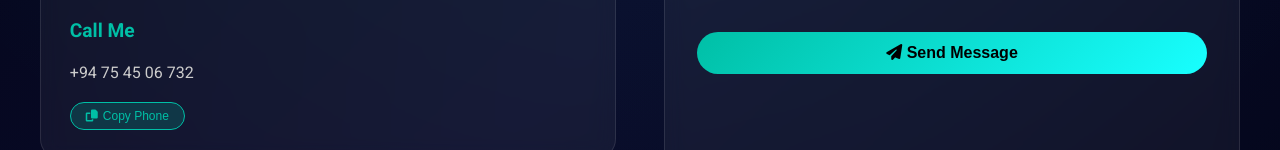
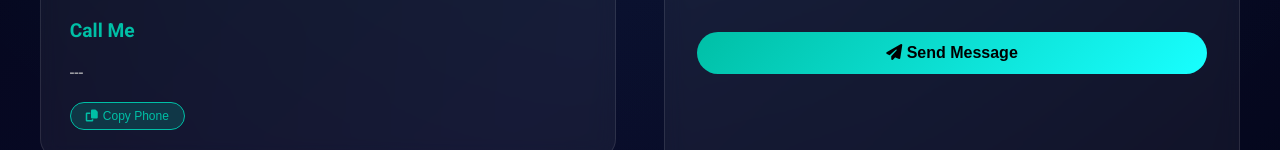
Before and after one commit to Hasaranga2005/My-Portfolio, a plain HTML site: page index.html in a window 1280 px wide. Shown: the part 4598-4748 px from the top of the page. Drawn offline with nearby package versions, Linux system fonts and the light colour scheme.

Commit message:
Update index.html

```diff
--- a/index.html
+++ b/index.html
@@ -1092,7 +1092,7 @@
                 <div class="info-card">
                     <div class="info-icon"><i class="fas fa-phone-alt"></i></div>
                     <h3>Call Me</h3>
-                    <p id="phoneText">+94 75 45 06 732</p>
+                    <p id="phoneText">---</p>
                     <button class="copy-btn" onclick="copyText('phoneText')"><i class="fas fa-copy"></i> Copy Phone</button>
                 </div>
                 <div class="info-card">
```
